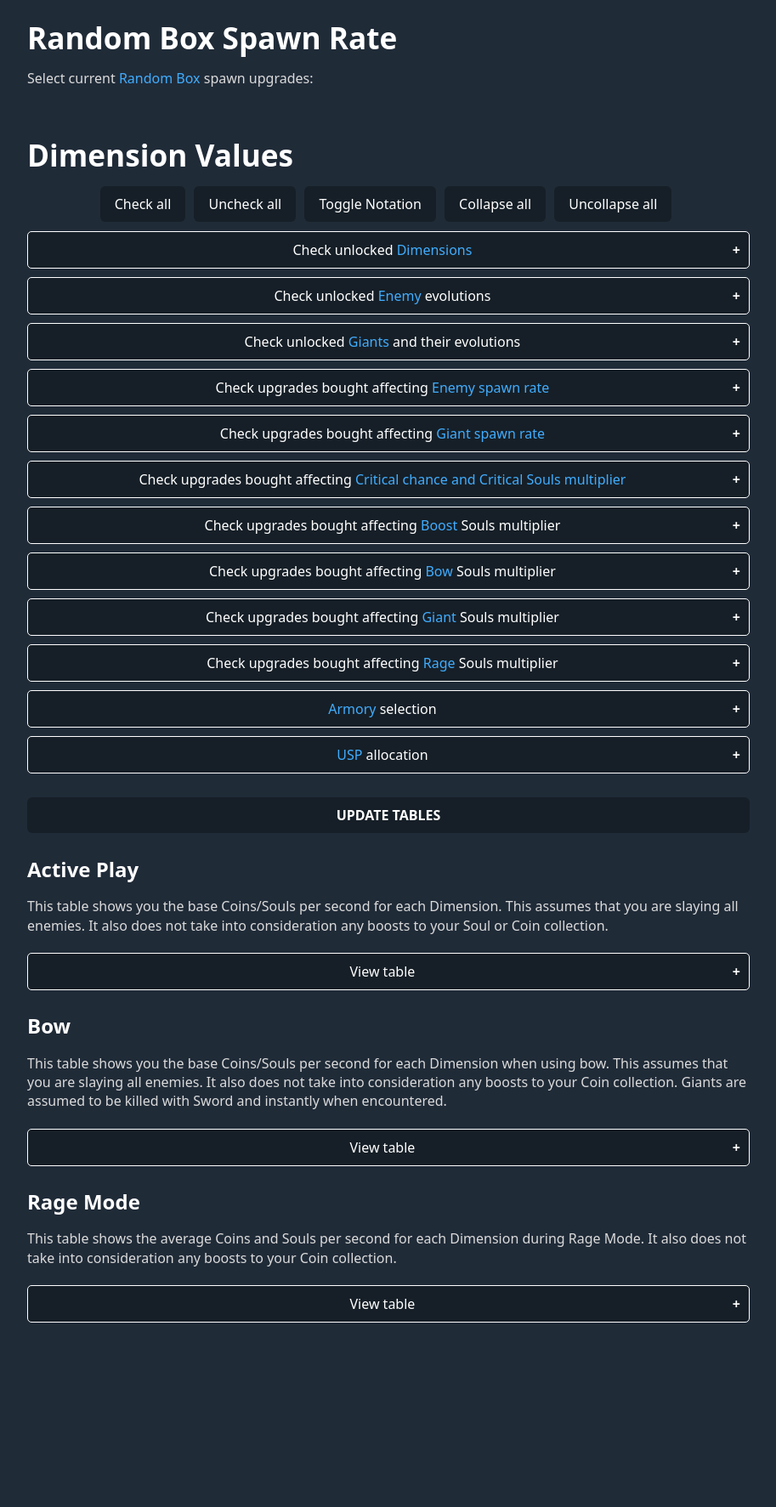
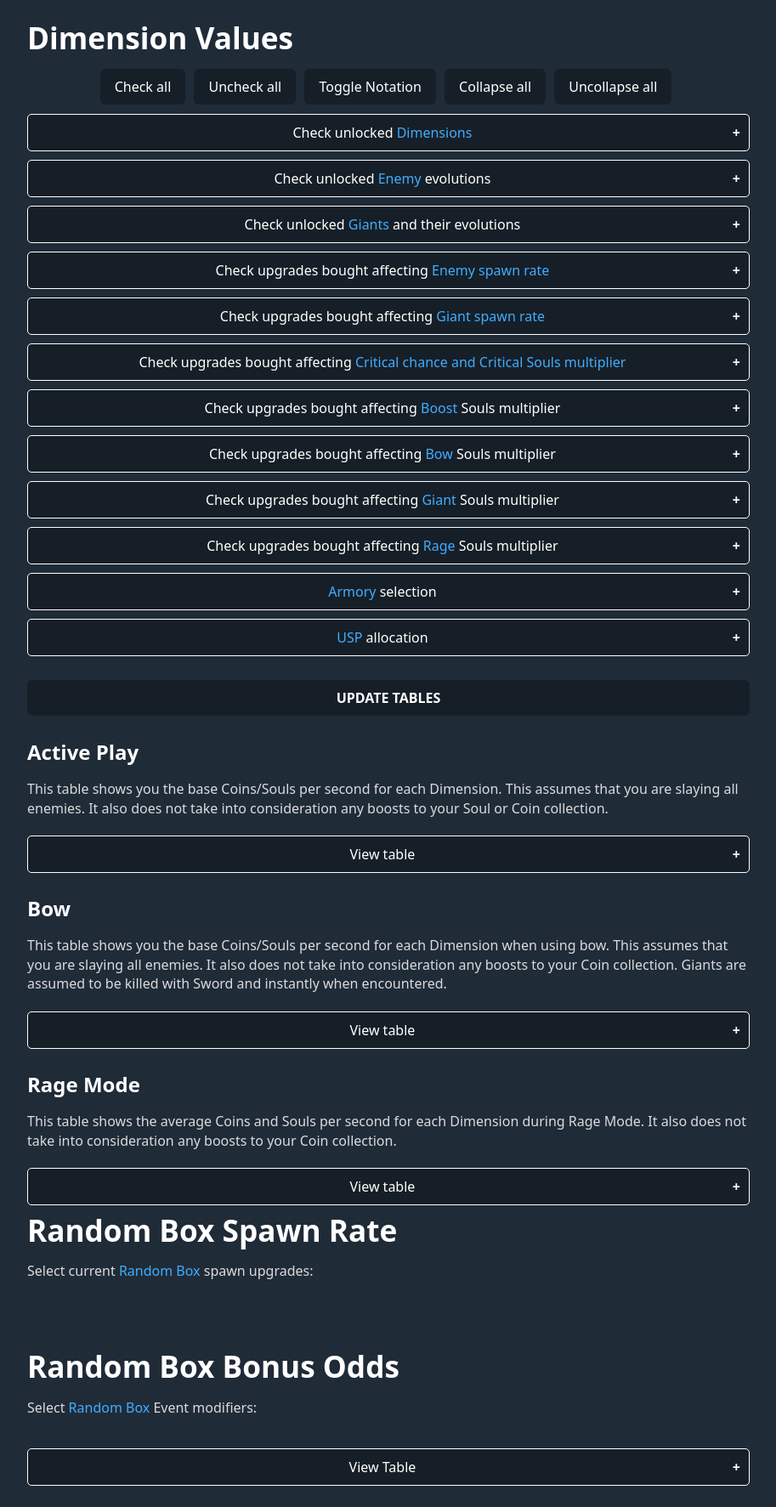
Before and after one commit to GCHeroes1/Idle-Slayer-Calculator, a Flask app: page / in a window 1280 px wide. Shown: the whole page at 85% size, without its empty margins (183-1096 px from the left). Before the commit the page ends 1556 px from the top, so only its background shows below. Run offline with Flask 2, Linux system fonts and the light colour scheme; some libraries are stand-ins or nearby versions.

Commit message:
finished adding random box odds section.

```diff
--- a/app.py
+++ b/app.py
@@ -12,7 +12,8 @@
 from Armory import get_armory_info, calculate_armory_bonuses
 from Criticals import get_crit_json
 from StonesOfTime import *
-from RandomBoxes import get_random_box_json, get_random_box_lower_time, get_random_box_upper_time
+from RandomBoxes import get_random_box_json, get_random_box_lower_time, get_random_box_upper_time, \
+    get_random_box_extra_options, get_box_probabilities
 from Dimensions import get_dimension_json
 
 app = Flask(__name__)
@@ -184,8 +185,9 @@
     rage_upgrades = upgrades_helper(get_rage_json())
     critical_upgrades = upgrades_helper(get_crit_json())
     random_box_upgrades = upgrades_helper(get_random_box_json())
+    random_box_options = upgrades_helper(get_random_box_extra_options())
     dimension_unlocks = upgrades_helper(get_dimension_json())
-    return boost_soul_upgrades, bow_soul_upgrades, giant_soul_upgrades, rage_upgrades, spawn_upgrades, giant_upgrades, critical_upgrades, random_box_upgrades, dimension_unlocks
+    return boost_soul_upgrades, bow_soul_upgrades, giant_soul_upgrades, rage_upgrades, spawn_upgrades, giant_upgrades, critical_upgrades, random_box_upgrades, dimension_unlocks, random_box_options
 
 
 def upgrade_stat_helper(current_coins, upgrades, unlocked_upgrades):
@@ -419,6 +421,16 @@
     return [base_gains, bow_gains, rage_gains, bow_souls_stat, rage_souls_stat]
 
 
+@app.route('/calculateRandomBoxes', methods=["POST"])
+def calculate_random_boxes():
+    random_box_selection = []
+    body = request.get_json(force=True)
+    if "RANDOM_BOX_OPTIONS" in body:
+        random_box_selection = body["RANDOM_BOX_OPTIONS"]
+    random_box_odds = get_box_probabilities(random_box_selection)
+    return random_box_odds
+
+
 if __name__ == '__main__':
     app.run(host='0.0.0.0', debug=True)
     # evolution_names, evolution_info = get_enemy_evolutions()  # done
--- a/static/calculator.js
+++ b/static/calculator.js
@@ -148,6 +148,7 @@
 
 document.addEventListener("DOMContentLoaded", () => {
     create_table(unlocked_dimensions);
+    void get_random_box_odds();
     // setup_random_box_simulation();
     void setup();
     void get_armory();
@@ -204,6 +205,11 @@
     });
 }
 
+const random_box_options_area = document.getElementById("randomBoxOptionsArea");
+const random_box_results_table = document.getElementById("randomBoxResultsTable");
+const random_box_upgrades_area = document.getElementById("randomBoxSpawn");
+const random_box_time = document.getElementById("randomBoxTime");
+
 const dimension_options_area = document.getElementById("mapValueDimensions");
 const enemy_spawn_options_area = document.getElementById("mapValueEnemySpawnRateList");
 const giant_spawn_options_area = document.getElementById("mapValueGiantSpawnRateList");
@@ -221,8 +227,6 @@
 const USP_allocation = document.getElementById("mapValueUSPAllocation");
 const stone_names = document.getElementById("mapValueStoneNames");
 const stone_levels = document.getElementById("mapValueStoneLevels");
-const random_box_options_area = document.getElementById("mapValueRandomBoxes");
-const random_box_time = document.getElementById("mapValueRandomBoxesTime");
 const active_results_table = document.getElementById("mapValuesResultsTableActive");
 const bow_results_table = document.getElementById("mapValuesResultsTableBow");
 const current_bow_souls = document.getElementById("mapValueCurrentBowSouls");
@@ -240,6 +244,7 @@
 let unlocked_rage_soul_upgrades = [];
 let unlocked_critical_upgrades = [];
 let unlocked_random_box_upgrades = [];
+let unlocked_random_box_options = [];
 let unlocked_armory = {};
 let unlocked_stones = {};
 let map_active_value_result_cells = {};
@@ -288,10 +293,13 @@
         critical_options_area.appendChild(create_checkbox(upgrade[0], upgrade[[upgrade.length - scientific]], unlocked_critical_upgrades));
     }
     for (const [key, upgrade] of Object.entries(list[7])) {
-        random_box_options_area.appendChild(create_checkbox(upgrade[0], upgrade[[upgrade.length - scientific]], unlocked_random_box_upgrades));
+        random_box_upgrades_area.appendChild(create_checkbox(upgrade[0], upgrade[[upgrade.length - scientific]], unlocked_random_box_upgrades));
     }
     for (const [key, upgrade] of Object.entries(list[8])) {
         dimension_options_area.appendChild(create_checkbox(upgrade[0], upgrade[[upgrade.length - scientific]], unlocked_dimensions));
+    }
+    for (const [key, upgrade] of Object.entries(list[9])) {
+        random_box_options_area.appendChild(create_checkbox(upgrade[0], upgrade[[upgrade.length - scientific]], unlocked_random_box_options));
     }
 }
 
@@ -312,6 +320,9 @@
         }
         if (unlocked_array === unlocked_random_box_upgrades) {
             void get_random_boxes();
+        }
+        if (unlocked_array === unlocked_random_box_options) {
+            void get_random_box_odds();
         }
         // console.log(unlocked_array);
     });
@@ -478,6 +489,22 @@
     }).then(response => {
         stone_section(response[0], response[1]);
         USP_allocation.appendChild(create_usp_allocation(total_USP))
+        return true;
+    });
+}
+
+async function get_random_box_odds() {
+    body_data = JSON.stringify({
+        "RANDOM_BOX_OPTIONS": unlocked_random_box_options
+    })
+    const fetchPromise = fetch(endpoint + "calculateRandomBoxes", {
+        method: "POST",
+        body: body_data
+    });
+    fetchPromise.then(response => {
+        return response.json();
+    }).then(response => {
+        setup_random_box_simulation(response)
         return true;
     });
 }
@@ -700,3 +727,52 @@
     container.appendChild(textNode);
     return container;
 }
+
+function setup_random_box_simulation(list_of_events) {
+    Array.from(document.getElementsByClassName("random_box_table")).forEach((input) => {
+        input.remove()
+    })
+    const random_box_result_cells = {};
+    for (const [bonus, chance] of Object.entries(list_of_events)) {
+        const bonus_row = document.createElement("tr");
+        bonus_row.classList.add("random_box_table");
+
+        const bonus_cell = document.createElement("td");
+        const chance_cell = document.createElement("td");
+        const average_cell = document.createElement("td");
+        chance_cell.style.textAlign = "center"
+        average_cell.style.textAlign = "center"
+        bonus_cell.textContent = bonus;
+        random_box_result_cells[bonus] = chance_cell;
+        chance_cell.textContent = String((chance * 100).toFixed(2) + "%");
+        let text = ""
+        if (chance !== 0) {
+            text = String((1 / chance).toFixed(2));
+        }
+        average_cell.textContent = text
+        bonus_row.appendChild(bonus_cell);
+        bonus_row.appendChild(chance_cell);
+        bonus_row.appendChild(average_cell);
+        random_box_results_table.appendChild(bonus_row);
+        sort_random_box_table();
+    }
+}
+
+function sort_random_box_table() {
+    if (random_box_results_table === null) {
+        return;
+    }
+    const store = [];
+    for (let i = 0, len = random_box_results_table.rows.length; i < len; i++) {
+        const row = random_box_results_table.rows[i];
+        if (row.cells[1].textContent === null) {
+            continue;
+        }
+        const sort_value = parseFloat(row.cells[1].textContent);
+        store.push([sort_value, row]);
+    }
+    store.sort((a, b) => b[0] - a[0]);
+    for (const [_, row] of store) {
+        random_box_results_table.appendChild(row);
+    }
+}
--- a/static/css/main.css
+++ b/static/css/main.css
@@ -10,21 +10,21 @@
     text-rendering: optimizeLegibility
 }
 
-#mapValueEvolutionsList, #mapValueGiantsList, #mapValueEnemySpawnRateList, #mapValueGiantSpawnRateList, #mapValueRageSouls, #mapValueRandomBoxes {
+#mapValueEvolutionsList, #mapValueGiantsList, #mapValueEnemySpawnRateList, #mapValueGiantSpawnRateList, #mapValueRageSouls, #randomBoxSpawn {
     column-count: 3;
     list-style: none;
 }
 
-#mapValueBoostSouls, #mapValueBowSouls, #mapValueCritical, #mapValueGiantSouls {
+#mapValueDimensions, #mapValueBoostSouls, #mapValueBowSouls, #mapValueCritical, #mapValueGiantSouls, #randomBoxOptionsArea {
     column-count: 2;
     list-style: none;
 }
 
-#mapValueDimensions {
-    list-style: none;
-    display: grid;
-    grid-template-columns: repeat(3, 1fr);
-}
+/*#mapValueDimensions {*/
+/*    list-style: none;*/
+/*    display: grid;*/
+/*    grid-template-columns: repeat(3, 1fr);*/
+/*}*/
 
 #mapValueArmoryNames, #mapValueStoneNames {
     list-style: none;
--- a/templates/index.html
+++ b/templates/index.html
@@ -11,13 +11,6 @@
 </head>
 
 <body>
-<h1>Random Box Spawn Rate</h1>
-<label for="mapValueRandomBoxes">Select current <a href="https://idleslayer.fandom.com/wiki/Random_Box" target="_blank">Random
-    Box</a> spawn upgrades:</label>
-<ul id="mapValueRandomBoxes" name="mapValueRandomBoxes"></ul>
-<label id="mapValueRandomBoxesTime" name="mapValueRandomBoxesTime"></label>
-<br>
-
 <h1 id="mapValues">Dimension Values</h1>
 <div style="text-align: center;">
     <button id="checkAll">Check all</button>
@@ -187,22 +180,32 @@
         </tbody>
     </table>
 </div>
+<br>
+<h1 id="randomBoxSpawnRate">Random Box Spawn Rate</h1>
+<label for="randomBoxSpawn">Select current <a href="https://idleslayer.fandom.com/wiki/Random_Box" target="_blank">Random
+    Box</a> spawn upgrades:</label>
+<ul id="randomBoxSpawn" name="randomBoxSpawn"></ul>
+<label id="randomBoxTime" name="randomBoxTime"></label>
+<br>
+<br>
+<h1 id="randomBoxCalc">Random Box Bonus Odds</h1>
+<label>Select <a href="https://idleslayer.fandom.com/wiki/Random_Box#Related_Purchases" target="_blank">Random Box</a>
+    Event modifiers:</label>
+<ul id="randomBoxOptionsArea"></ul>
+<button type="button" class="collapsible">View Table</button>
+<div class="content">
+    <table>
+        <thead>
+        <tr>
+            <th><br><a href="https://idleslayer.fandom.com/wiki/Random_Box#Random_Events" target="_blank">Event</a></th>
+            <th style="text-align: center"><br>Chance</th>
+            <th style="text-align: center">Average number of <br>Random Boxes until Event</th>
+        </tr>
+        </thead>
+        <tbody id="randomBoxResultsTable">
+        </tbody>
+    </table>
+</div>
 
-
-<!--<h1 id="randomBoxCalc">Random Box Bonus Odds</h1>-->
-<!--<p>For details on the bonuses, visit <a href="https://idleslayer.fandom.com/wiki/Random_Box">the wiki</a>.</p>-->
-<!--<div id="randomBoxOptionsArea"></div>-->
-<!--<table>-->
-<!--    <thead>-->
-<!--    <tr>-->
-<!--        <th>Name</th>-->
-<!--        <th>Chance</th>-->
-<!--    </tr>-->
-<!--    </thead>-->
-<!--    <tbody id="randomBoxResultsTable">-->
-<!--    </tbody>-->
-<!--</table>-->
-<!--<hr/>-->
-<!--<br>-->
 </body>
 </html>
```
Also changed, not shown: RandomBoxes.py (+102 -4 lines).
